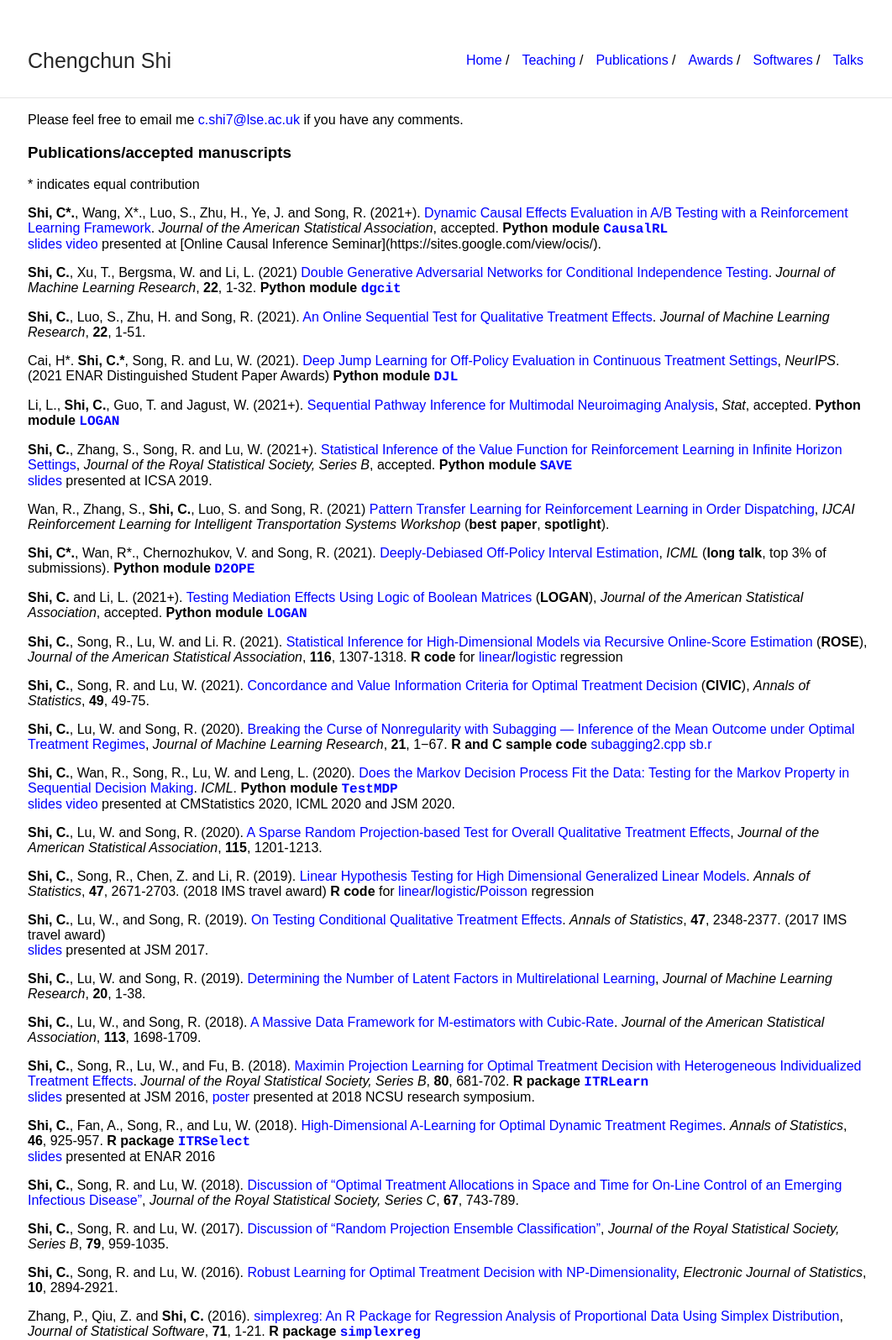
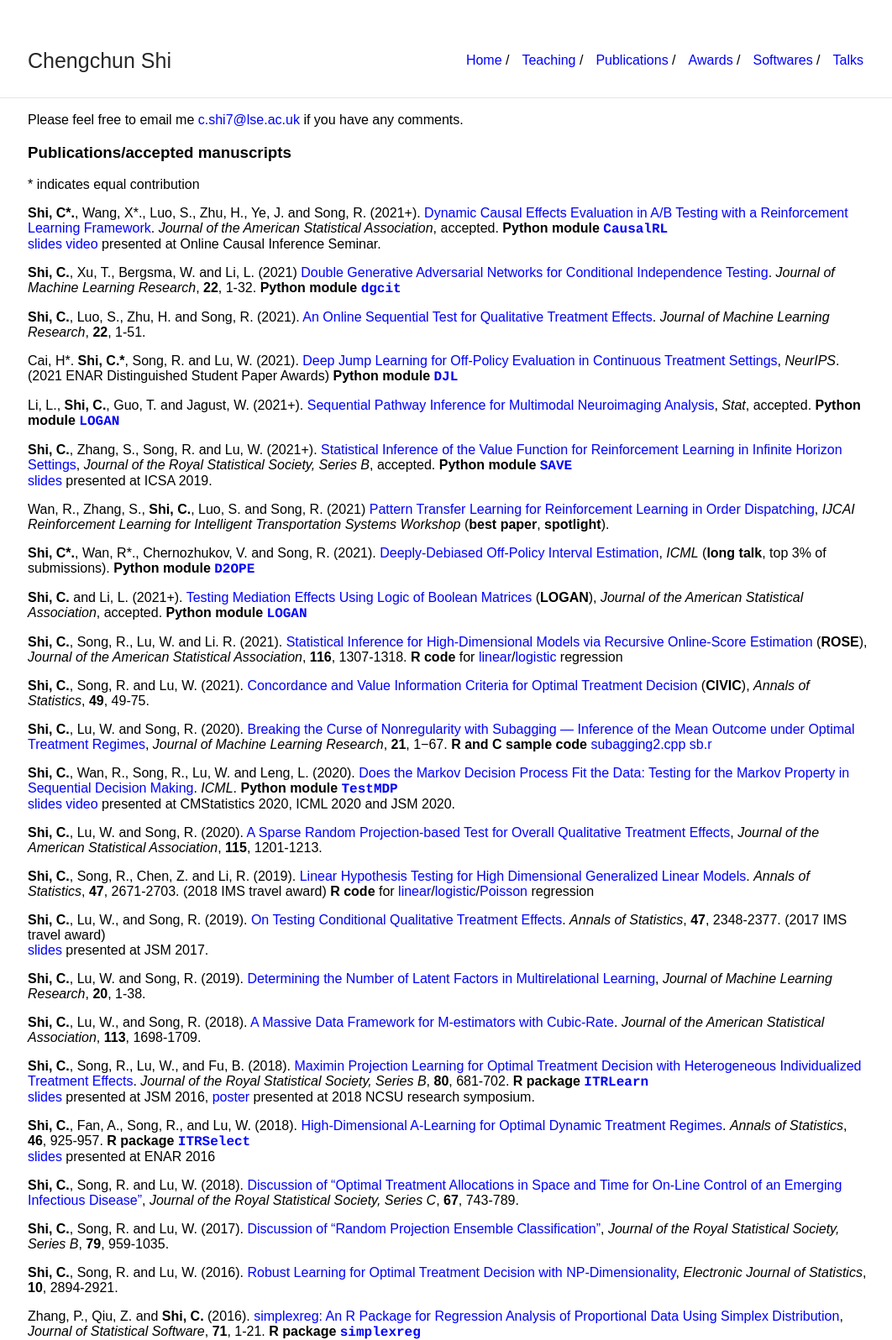
Before and after one commit to callmespring/callmespring.github.io, a Jekyll site: the page built from publication.md, in a window 1280 px wide. Shown: the whole page at 84% size, without its empty margins (107-1169 px from the left). Built offline with Jekyll 4.4.1, drawn with Linux system fonts in a browser that asks for light colours.

Commit message:
Update publication.md

```diff
--- a/publication.md
+++ b/publication.md
@@ -12,7 +12,7 @@ Please feel free to email me <c.shi7@lse.ac.uk> if you have any comments.
 \* indicates equal contribution
 
 **Shi, C\*.**, Wang, X\*., Luo, S., Zhu, H., Ye, J. and Song, R. (2021+). [Dynamic Causal Effects Evaluation in A/B Testing with a Reinforcement Learning Framework](https://arxiv.org/pdf/2002.01711.pdf). _Journal of the American Statistical Association_, accepted.
-**Python module** [<span style="font-family:courier;">**CausalRL**</span>](https://github.com/callmespring/CausalRL) <br/> [<font size="3">slides</font>](./slides/CausalRL.pdf) [<font size="3">video</font>](https://www.youtube.com/watch?v=Zor1CmRyycw&t=2470s) <font size="3">presented at [Online Causal Inference Seminar](https://sites.google.com/view/ocis/)</font>.
+**Python module** [<span style="font-family:courier;">**CausalRL**</span>](https://github.com/callmespring/CausalRL) <br/> [<font size="3">slides</font>](./slides/CausalRL.pdf) [<font size="3">video</font>](https://www.youtube.com/watch?v=Zor1CmRyycw&t=2470s) <font size="3">presented at Online Causal Inference Seminar.
 
 **Shi, C.**, Xu, T., Bergsma, W. and Li, L. (2021) [Double Generative Adversarial Networks for Conditional Independence Testing](https://jmlr.org/papers/volume22/21-0294/21-0294.pdf). _Journal of Machine Learning Research_, **22**, 1-32.
 **Python module** [<span style="font-family:courier;">**dgcit**</span>](https://github.com/callmespring/dgcit)
```
